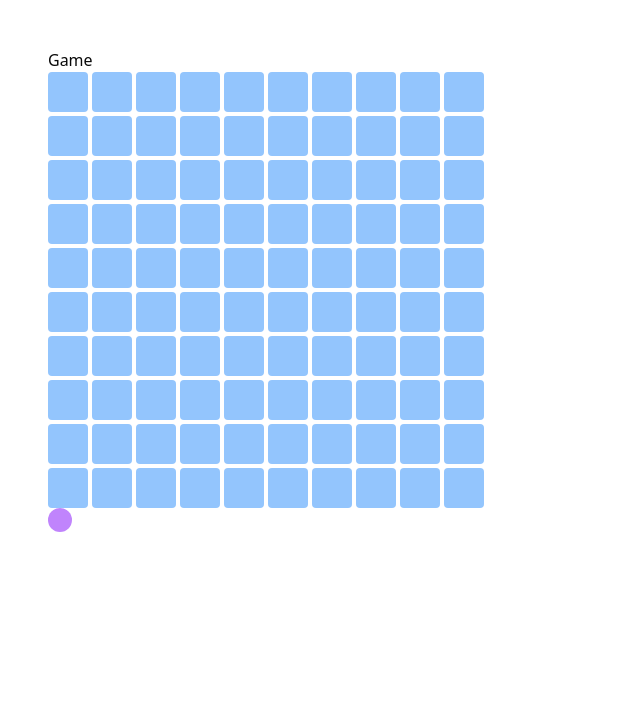
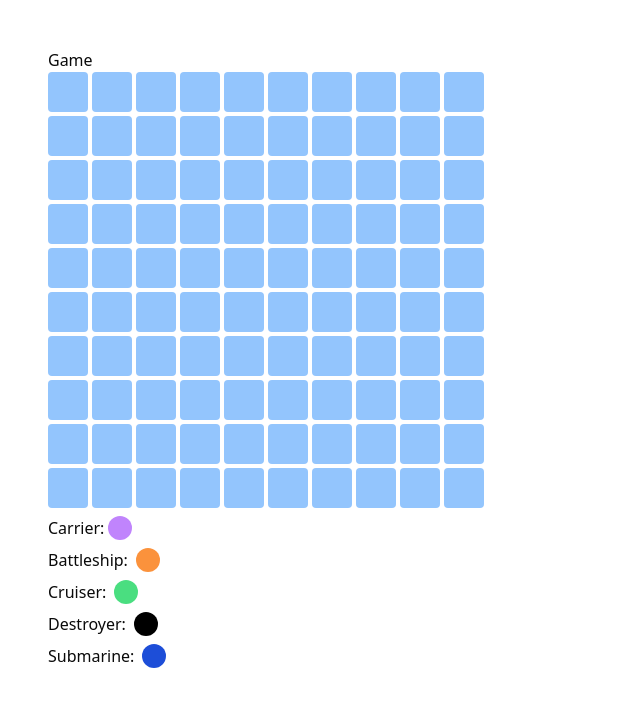
Before and after one commit to Envoy-VC/battleship-x-scaling-ethereum, a Next.js app in the folder apps/web/: page /game in a window 1280 px wide. Shown: the top 706 px of the page, without its empty margins (0-640 px from the left). Built offline with nearby package versions, Linux system fonts and the light colour scheme.

Commit message:
chore: add multiple ships;

```diff
--- a/apps/web/src/components/game/Board.tsx
+++ b/apps/web/src/components/game/Board.tsx
@@ -10,8 +10,8 @@ const Board = () => {
       {grid.map((row, rowIdx) => {
         return (
           <div className='flex flex-row items-center gap-1' key={rowIdx}>
-            {row.map((ele, eleIdx) => {
-              return <BoardSquare key={eleIdx} x={rowIdx} y={eleIdx} />;
+            {row.map((_, eleIdx) => {
+              return <BoardSquare key={eleIdx} x={eleIdx} y={rowIdx} />;
             })}
           </div>
         );
--- a/apps/web/src/components/game/BoardSquare.tsx
+++ b/apps/web/src/components/game/BoardSquare.tsx
@@ -3,7 +3,7 @@ import { useDrop } from 'react-dnd';
 
 import { useGameStore } from '~/lib/stores';
 
-import Ship from './Ship';
+import { Battleship, Carrier, Cruiser, Destroyer, Submarine } from './ships';
 
 import { ShipTypes } from '~/types/game';
 
@@ -33,12 +33,7 @@ const BoardSquare = ({ x, y }: Props) => {
       canDrop: () => true,
       drop: (item, monitor) => {
         const type = monitor.getItemType() as ShipTypes;
-        if (type === ShipTypes.CARRIER) {
-          moveShip(type, {
-            start: [x, x],
-            end: [y, y],
-          });
-        }
+        moveShip(type, [x, y]);
       },
       collect: (monitor) => ({
         isOver: !!monitor.isOver(),
@@ -54,10 +49,11 @@ const BoardSquare = ({ x, y }: Props) => {
       ref={drop}
       className='aspect-square w-10 rounded-sm bg-blue-300 relative flex items-center justify-center'
     >
-      {isAtPosition(ShipTypes.CARRIER, {
-        start: [x, x],
-        end: [y, y],
-      }) && <Ship />}
+      {isAtPosition(ShipTypes.CARRIER, [x, y]) && <Carrier />}
+      {isAtPosition(ShipTypes.BATTLESHIP, [x, y]) && <Battleship />}
+      {isAtPosition(ShipTypes.CRUISER, [x, y]) && <Cruiser />}
+      {isAtPosition(ShipTypes.DESTROYER, [x, y]) && <Destroyer />}
+      {isAtPosition(ShipTypes.SUBMARINE, [x, y]) && <Submarine />}
     </div>
   );
 };
--- a/apps/web/src/components/game/index.ts
+++ b/apps/web/src/components/game/index.ts
@@ -1,4 +1,3 @@
 import Board from './Board';
-import Ship from './Ship';
 
-export { Board, Ship };
+export { Board };
--- a/apps/web/src/components/game/Ship.tsx
+++ b/apps/web/src/components/game/ships/Battleship.tsx
@@ -3,10 +3,10 @@ import { useDrag } from 'react-dnd';
 
 import { ShipTypes } from '~/types/game';
 
-const Ship = () => {
+const Battleship = () => {
   const [{ isDragging }, drag, preview] = useDrag(
     () => ({
-      type: ShipTypes.CARRIER,
+      type: ShipTypes.BATTLESHIP,
       collect: (monitor) => ({
         isDragging: !!monitor.isDragging(),
       }),
@@ -17,9 +17,9 @@ const Ship = () => {
     <div
       // @ts-ignore
       ref={drag}
-      className='w-6 h-6 bg-purple-400 rounded-full'
+      className='w-6 h-6 bg-orange-400 rounded-full'
     ></div>
   );
 };
 
-export default Ship;
+export default Battleship;
--- /dev/null
+++ b/apps/web/src/components/game/ships/Carrier.tsx
@@ -0,0 +1,25 @@
+import React from 'react';
+import { useDrag } from 'react-dnd';
+
+import { ShipTypes } from '~/types/game';
+
+const Carrier = () => {
+  const [{ isDragging }, drag, preview] = useDrag(
+    () => ({
+      type: ShipTypes.CARRIER,
+      collect: (monitor) => ({
+        isDragging: !!monitor.isDragging(),
+      }),
+    }),
+    []
+  );
+  return (
+    <div
+      // @ts-ignore
+      ref={drag}
+      className='w-6 h-6 bg-purple-400 rounded-full'
+    ></div>
+  );
+};
+
+export default Carrier;
--- /dev/null
+++ b/apps/web/src/components/game/ships/Cruiser.tsx
@@ -0,0 +1,25 @@
+import React from 'react';
+import { useDrag } from 'react-dnd';
+
+import { ShipTypes } from '~/types/game';
+
+const Cruiser = () => {
+  const [{ isDragging }, drag, preview] = useDrag(
+    () => ({
+      type: ShipTypes.CRUISER,
+      collect: (monitor) => ({
+        isDragging: !!monitor.isDragging(),
+      }),
+    }),
+    []
+  );
+  return (
+    <div
+      // @ts-ignore
+      ref={drag}
+      className='w-6 h-6 bg-green-400 rounded-full'
+    ></div>
+  );
+};
+
+export default Cruiser;
--- /dev/null
+++ b/apps/web/src/components/game/ships/Destroyer.tsx
@@ -0,0 +1,25 @@
+import React from 'react';
+import { useDrag } from 'react-dnd';
+
+import { ShipTypes } from '~/types/game';
+
+const Destroyer = () => {
+  const [{ isDragging }, drag, preview] = useDrag(
+    () => ({
+      type: ShipTypes.DESTROYER,
+      collect: (monitor) => ({
+        isDragging: !!monitor.isDragging(),
+      }),
+    }),
+    []
+  );
+  return (
+    <div
+      // @ts-ignore
+      ref={drag}
+      className='w-6 h-6 bg-black rounded-full'
+    ></div>
+  );
+};
+
+export default Destroyer;
--- /dev/null
+++ b/apps/web/src/components/game/ships/Submarine.tsx
@@ -0,0 +1,25 @@
+import React from 'react';
+import { useDrag } from 'react-dnd';
+
+import { ShipTypes } from '~/types/game';
+
+const Submarine = () => {
+  const [{ isDragging }, drag, preview] = useDrag(
+    () => ({
+      type: ShipTypes.SUBMARINE,
+      collect: (monitor) => ({
+        isDragging: !!monitor.isDragging(),
+      }),
+    }),
+    []
+  );
+  return (
+    <div
+      // @ts-ignore
+      ref={drag}
+      className='w-6 h-6 bg-blue-700 rounded-full'
+    ></div>
+  );
+};
+
+export default Submarine;
--- /dev/null
+++ b/apps/web/src/components/game/ships/index.ts
@@ -0,0 +1,7 @@
+import Battleship from './Battleship';
+import Carrier from './Carrier';
+import Cruiser from './Cruiser';
+import Destroyer from './Destroyer';
+import Submarine from './Submarine';
+
+export { Carrier, Battleship, Submarine, Destroyer, Cruiser };
--- /dev/null
+++ b/apps/web/src/lib/helpers/game/index.ts
@@ -0,0 +1,82 @@
+import { GameState, Position, allShips } from '~/lib/stores/game-store';
+
+import { ShipTypes } from '~/types/game';
+
+const getShipLength = (ship: ShipTypes): number => {
+  switch (ship) {
+    case ShipTypes.CARRIER:
+      return 5;
+    case ShipTypes.BATTLESHIP:
+      return 4;
+    case ShipTypes.CRUISER:
+      return 3;
+    case ShipTypes.SUBMARINE:
+      return 3;
+    case ShipTypes.DESTROYER:
+      return 2;
+    default:
+      return 0;
+  }
+};
+
+export const getNewPosition = (
+  ship: ShipTypes,
+  x: number,
+  y: number,
+  currentPos: Position
+): Position => {
+  const shipLength = getShipLength(ship);
+  const evenLengthMakeup = shipLength % 2 === 0 ? 1 : 0;
+  const half = Math.floor(shipLength / 2);
+  const orientation = currentPos.orientation;
+
+  if (orientation === 'horizontal') {
+    const isInBounds = x - half >= 0 && x + half - evenLengthMakeup <= 9;
+    if (isInBounds) {
+      return {
+        start: [x - half, y],
+        end: [x + half - evenLengthMakeup, y],
+        orientation,
+      } as Position;
+    } else {
+      return currentPos;
+    }
+  } else {
+    const isInBounds = y - half >= 0 && y + half - evenLengthMakeup <= 9;
+    if (isInBounds) {
+      return {
+        start: [x, y - half],
+        end: [x, y + half - evenLengthMakeup],
+        orientation,
+      } as Position;
+    } else {
+      return currentPos;
+    }
+  }
+};
+
+export const checkConflict = (
+  ship: ShipTypes,
+  newPos: Position,
+  state: GameState
+) => {
+  const shipsToCheck = allShips.filter((s) => s !== ship.toLowerCase());
+
+  console.log(shipsToCheck);
+
+  const conflicts: boolean[] = [];
+
+  for (const s of shipsToCheck) {
+    const pos = state[s as keyof GameState];
+    const inX = newPos.start[0] <= pos.end[0] && newPos.end[0] >= pos.start[0];
+    const inY = newPos.start[1] <= pos.end[1] && newPos.end[1] >= pos.start[1];
+
+    if (inX && inY) {
+      conflicts.push(true);
+    } else {
+      conflicts.push(false);
+    }
+  }
+
+  return conflicts.includes(true);
+};
--- a/apps/web/src/lib/stores/game-store.ts
+++ b/apps/web/src/lib/stores/game-store.ts
@@ -1,18 +1,31 @@
+import { checkConflict, getNewPosition } from '~/lib/helpers/game';
+
 import { create } from 'zustand';
 
 import { ShipTypes } from '~/types/game';
 
-type Position = {
+export type Position = {
   start: [number, number];
   end: [number, number];
+  orientation: 'vertical' | 'horizontal';
 };
 
 const initialPos: Position = {
   start: [-1, -1],
   end: [-1, -1],
+  orientation: 'horizontal',
 };
 
-type GameState = {
+export const allShips = [
+  'carrier',
+  'battleship',
+  'cruiser',
+  'submarine',
+  'destroyer',
+] as const;
+type ships = (typeof allShips)[number];
+
+export type GameState = {
   initial: Position;
   carrier: Position;
   battleship: Position;
@@ -22,8 +35,9 @@ type GameState = {
 };
 
 type GameActions = {
-  isAtPosition: (ship: ShipTypes, position: Position) => boolean;
-  moveShip: (ship: ShipTypes, position: Position) => void;
+  isAtPosition: (ship: ShipTypes, position: [number, number]) => boolean;
+  moveShip: (ship: ShipTypes, position: [number, number]) => void;
+  // TODO: rotateShip
 };
 
 export const useGameStore = create<GameState & GameActions>((set, get) => ({
@@ -34,17 +48,22 @@ export const useGameStore = create<GameState & GameActions>((set, get) => ({
   submarine: initialPos,
   destroyer: initialPos,
   moveShip: (ship, position) => {
-    set({ [ship.toLowerCase()]: position });
+    const currentPos = get()[ship.toLowerCase() as ships];
+    const x = position[0];
+    const y = position[1];
+
+    const newPos = getNewPosition(ship, x, y, currentPos);
+    console.log({ x, y, newPos });
+    const hasConflict = checkConflict(ship, newPos, get());
+    if (!hasConflict) set({ [ship.toLowerCase()]: newPos });
+    else alert(newPos);
   },
   isAtPosition: (ship, position) => {
-    const pos = get()[ship.toLowerCase() as keyof GameState];
-    if (
-      pos.start[0] === position.start[0] &&
-      pos.start[1] === position.start[1] &&
-      pos.end[0] === position.end[0] &&
-      pos.end[1] === position.end[1]
-    )
-      return true;
+    const pos = get()[ship.toLowerCase() as ships];
+    const inX = position[0] >= pos.start[0] && position[0] <= pos.end[0];
+    const inY = position[1] >= pos.start[1] && position[1] <= pos.end[1];
+
+    if (inX && inY) return true;
     else return false;
   },
 }));
--- a/apps/web/src/pages/game/index.tsx
+++ b/apps/web/src/pages/game/index.tsx
@@ -2,7 +2,14 @@ import React from 'react';
 
 import { useGameStore } from '~/lib/stores';
 
-import { Board, Ship } from '~/components/game';
+import { Board } from '~/components/game';
+import {
+  Battleship,
+  Carrier,
+  Cruiser,
+  Destroyer,
+  Submarine,
+} from '~/components/game/ships';
 
 import { ShipTypes } from '~/types/game';
 
@@ -12,7 +19,28 @@ const Game = () => {
     <div className='p-12'>
       <h1>Game</h1>
       <Board />
-      {isAtPosition(ShipTypes.CARRIER, initial) && <Ship />}
+      <div className='flex flex-col gap-2 py-2'>
+        <div className='flex flex-row items-center gap-1'>
+          Carrier:
+          {isAtPosition(ShipTypes.CARRIER, [-1, -1]) && <Carrier />}
+        </div>
+        <div className='flex flex-row items-center gap-2'>
+          Battleship:
+          {isAtPosition(ShipTypes.BATTLESHIP, [-1, -1]) && <Battleship />}
+        </div>
+        <div className='flex flex-row items-center gap-2'>
+          Cruiser:
+          {isAtPosition(ShipTypes.CRUISER, [-1, -1]) && <Cruiser />}
+        </div>
+        <div className='flex flex-row items-center gap-2'>
+          Destroyer:
+          {isAtPosition(ShipTypes.DESTROYER, [-1, -1]) && <Destroyer />}
+        </div>
+        <div className='flex flex-row items-center gap-2'>
+          Submarine:
+          {isAtPosition(ShipTypes.SUBMARINE, [-1, -1]) && <Submarine />}
+        </div>
+      </div>
     </div>
   );
 };
```
